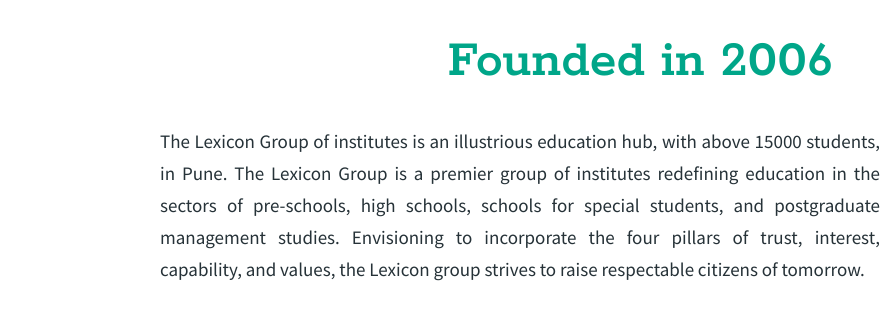
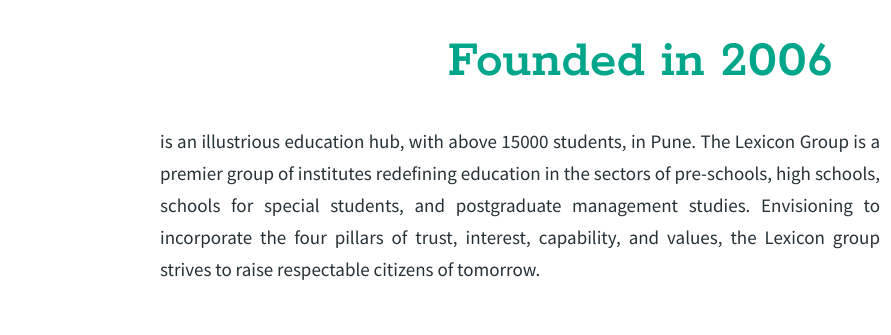
Before and after one commit to shyam1906/www.educrack.com, a plain HTML site: page about-us.html in a window 1280 px wide. Shown: the part 538-873 px from the top of the page, 0-891 px from the left. Drawn offline with Linux system fonts and the light colour scheme.

Commit message:
Update about-us.html

```diff
--- a/about-us.html
+++ b/about-us.html
@@ -134,7 +134,7 @@
       <!--slider-->
 	  <div class="container-fluid crackExam founded_container abt_lex">
       <h3>Founded in 2006</h3>
-      <p>The Lexicon Group of institutes is an illustrious education hub, with above 15000 students, in Pune. The Lexicon Group is a premier group of institutes redefining education in the sectors of pre-schools, high schools, schools for special students, and postgraduate management studies. Envisioning to incorporate the four pillars of trust, interest, capability, and values, the Lexicon group strives to raise respectable citizens of tomorrow.</p>
+      <p> is an illustrious education hub, with above 15000 students, in Pune. The Lexicon Group is a premier group of institutes redefining education in the sectors of pre-schools, high schools, schools for special students, and postgraduate management studies. Envisioning to incorporate the four pillars of trust, interest, capability, and values, the Lexicon group strives to raise respectable citizens of tomorrow.</p>
 	  <a href="www.lexiconedu.in" target="blank"><img src="images/lexicon.png" class="lexicon-logo" alt="lexicon-logo"></a>
 	  <div class="clear"></div>
       </div>
```
